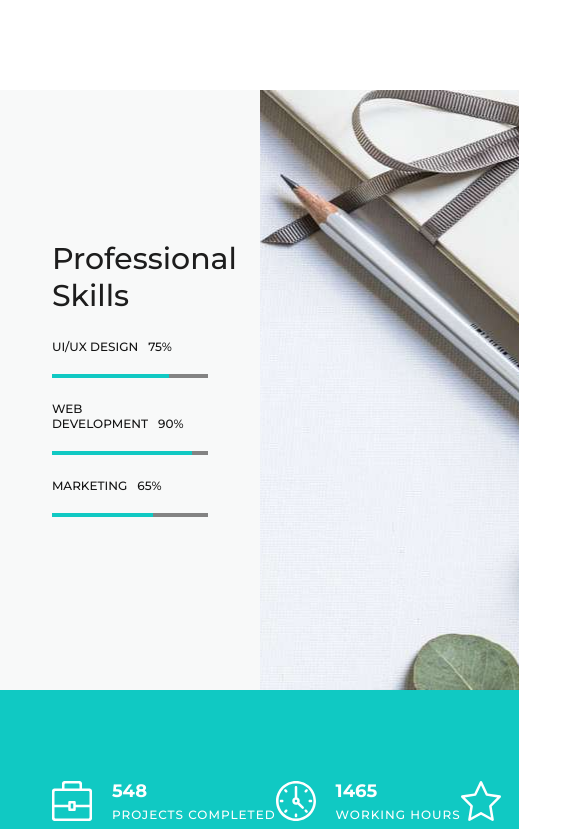
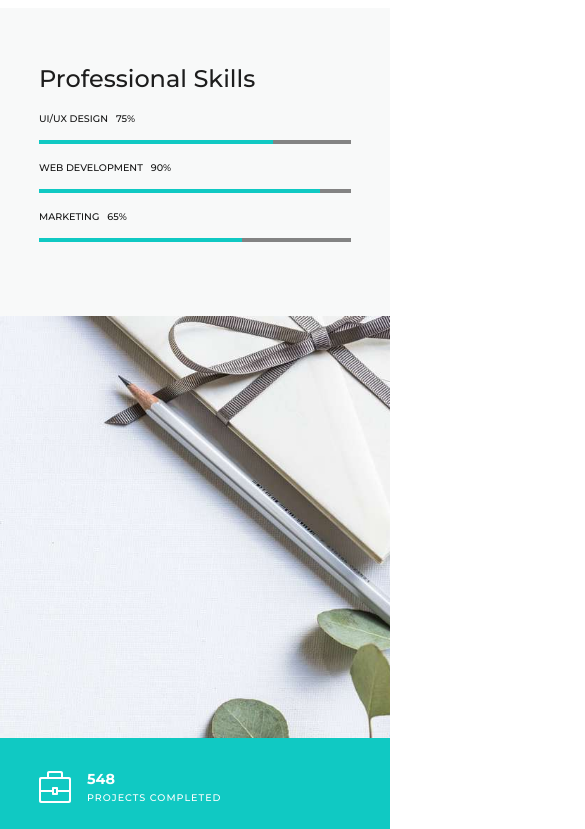
Before and after one commit to h-des/V-Mockup, a website: page index.html in a window 390 px wide. Shown: the part 1171-2000 px from the top of the page, 585 px wide, since content can reach past the window. Drawn offline with nearby package versions, Linux system fonts and the light colour scheme; files that its build step writes are made by us from their sources.

Commit message:
add gallery images, add breakpoints for rwd

```diff
--- a/index.html
+++ b/index.html
@@ -83,14 +83,14 @@
     </div>
   </section>
   <section class="section-gallery">
-    <img src="images/skills-img.jpg" alt="" class="gallery-img">
-    <img src="images/skills-img.jpg" alt="" class="gallery-img">
-    <img src="images/skills-img.jpg" alt="" class="gallery-img">
-    <img src="images/skills-img.jpg" alt="" class="gallery-img">
-    <img src="images/skills-img.jpg" alt="" class="gallery-img">
-    <img src="images/skills-img.jpg" alt="" class="gallery-img">
-    <img src="images/skills-img.jpg" alt="" class="gallery-img">
-    <img src="images/skills-img.jpg" alt="" class="gallery-img">
+    <img src="images/gallery001.jpg" alt="" class="gallery-img">
+    <img src="images/gallery009.jpg" alt="" class="gallery-img">
+    <img src="images/gallery003.jpg" alt="" class="gallery-img">
+    <img src="images/gallery004.jpg" alt="" class="gallery-img">
+    <img src="images/gallery005.jpg" alt="" class="gallery-img">
+    <img src="images/gallery006.jpg" alt="" class="gallery-img">
+    <img src="images/gallery007.jpg" alt="" class="gallery-img">
+    <img src="images/gallery008.jpg" alt="" class="gallery-img">
     <button class="load-more-btn">load more work</button>
   </section>
   <section class="section-work-process">
@@ -192,8 +192,8 @@
         <p>HTML and CSS by H-Des.</p>
       </div>
       <div class="footer__contact">
-        hello@pirolltheme.com
-        +44 987 065 908
+        <p>hello@pirolltheme.com</p>
+        <p>+44 987 065 908</p>
       </div>
       <div class="footer__links">
         <ul class="footer__ul">
--- a/sass/abstract/_mixins.scss
+++ b/sass/abstract/_mixins.scss
@@ -5,3 +5,16 @@
   [main-start] repeat(8,  minmax(10px, 1fr) ) [main-end]
   minmax(10px, 1fr) [full-end];
 }
+
+
+@mixin breakpoint($point) {
+  @if $point == laptop {
+    @media only screen and (max-width: 72em) { @content ; }
+ }
+ @else if $point == tablet {
+  @media only screen and (max-width: 48em)  { @content ; }
+  }
+ @else if $point == mobileonly {
+    @media only screen and (max-width: 37.5em)  { @content ; }
+ }
+}
--- a/sass/base/_base.scss
+++ b/sass/base/_base.scss
@@ -27,6 +27,11 @@ $font-secondary: 'Arial', sans-serif;
 html {
   box-sizing: border-box;
   font-size: 62.5%;
+
+  @include breakpoint(mobileonly) {
+    font-size: 50%;
+  }
+
 }
 
 button {
--- a/sass/layout/_footer.scss
+++ b/sass/layout/_footer.scss
@@ -6,19 +6,52 @@
   font-size: 1.5rem;
   @include grid;
 
+
+
   &__container {
     grid-column: main-start/ main-end;
     padding: 10rem 0;
     display: grid;
     grid-template-columns: repeat(12, 1fr);
+
+    @include breakpoint(laptop) {
+      grid-template-rows: repeat(2, min-content);
+      grid-row-gap: 2rem;
+    }
+
+    @include breakpoint(mobileonly) {
+      padding: 4rem 0;
+      grid-template-rows: repeat(3, min-content);
+    }
+
   }
 
   &__info {
     grid-column: 1/ span 3;
+    @include breakpoint(laptop) {
+      grid-column: 1/ span 6;
+      // justify-self: end;
+    }
+
+    @include breakpoint(mobileonly) {
+      grid-column: 1/-1;
+      text-align: center;
+    }
   }
 
   &__contact {
     grid-column: 6/span 2;
+
+    @include breakpoint(laptop) {
+      grid-column: 7/ span 6;
+      // justify-self: end;
+    }
+
+    @include breakpoint(mobileonly) {
+      grid-column: 1/ -1;
+      grid-row: 2;
+      text-align: center;
+    }
   }
 
 
@@ -47,8 +80,17 @@
   &__links {
     grid-column: 9/ -1;
 
+    @include breakpoint(laptop) {
+      grid-column: 1/-1;
+      grid-row: 2;
+    }
 
+    @include breakpoint(mobileonly) {
+      grid-column: 1/-1;
+      grid-row: 3;
+    }
   }
+
 
   &__ul {
     display: flex;
@@ -56,12 +98,30 @@
     float: left;
     margin-right: 4rem;
 
+    @include breakpoint(mobileonly) {
+      float: none;
+      margin-right: 0;
+      * {
+        margin-bottom: 1rem;
+        text-align: center;
+      }
+    }
+
+
     &:not(:last-child) {
 
     }
 
     &:last-child {
       float: right;
+
+      @include breakpoint(laptop) {
+        float: left;
+      }
+
+      @include breakpoint(mobileonly) {
+        float: none;
+      }
     }
   }
 
--- a/sass/layout/_header.scss
+++ b/sass/layout/_header.scss
@@ -1,6 +1,6 @@
 .header {
   background-image: url('./../images/header_bg.jpg');
-  background-position: center;
+  background-position: right;
   background-size: cover;
   background-repeat: no-repeat;
   height: 100vh;
@@ -20,6 +20,13 @@
     display: flex;
     flex-direction: column;
     align-items: flex-start;
+
+    @include breakpoint(laptop) {
+      padding: 0 5rem;
+      grid-column: 1/-1;
+      margin-top: 10rem;
+    }
+
   }
 
   &__heading {
--- a/sass/layout/_nav.scss
+++ b/sass/layout/_nav.scss
@@ -10,7 +10,7 @@
   background-color: white;
   box-shadow: 0px 4px 10px 0px rgba(0,0,0,0.2);
 
-  @media only screen and (max-width: 768px) {
+  @include breakpoint(tablet) {
     padding: 1rem 0;
   }
 
@@ -20,7 +20,7 @@
     margin-right: 1rem;
     padding-top: 1rem;
 
-    @media only screen and (max-width: 768px) {
+    @include breakpoint(tablet) {
       display: none;
     }
   }
@@ -43,7 +43,7 @@
       color: $color-grey-dark-1;
       border-bottom: 1px solid $color-grey-dark-1;
 
-      @media only screen and (max-width: 768px) {
+      @include breakpoint(tablet) {
         border: none;
       }
     }
@@ -54,13 +54,13 @@
     float: right;
     width: 20px;
     height: 2px;
-    margin-right: 2rem;
-    margin-top: 1rem;
+    margin-right: 20px;
+    margin-top: 10px;
     cursor: pointer;
     background-color: $color-grey-dark-2;
     transition: .3s all;
 
-    @media only screen and (max-width: 768px) {
+    @include breakpoint(tablet) {
       display: inline-block;
     }
 
@@ -74,7 +74,7 @@
     }
 
     &::before {
-      transform: translateY(px);
+      transform: translateY(0px);
     }
 
     &::after {
@@ -95,7 +95,7 @@
   }
 
   &__checkbox:checked ~ &__list > &__item{
-    padding: 2rem 0;
+    padding: 20px 0;
     text-align: center;
     background-color: white;
     color: $color-grey-dark-2;
@@ -112,8 +112,15 @@
     }
 
     &::after {
-      transform:  translateY(-20px) rotate(135deg);
+      transform: translateY(-20px) rotate(135deg);
+
+      @include breakpoint(tablet) {
+        transform: translateY(-18px) rotate(135deg);
+      }
     }
+
+
+
 
     &::before {
       transform: translateY(7px) rotate(-135deg) ;
--- a/sass/main.scss
+++ b/sass/main.scss
@@ -1,6 +1,6 @@
+@import "abstract/mixins";
 @import "base/base";
 @import "base/typography";
-@import "abstract/mixins";
 
 //pages
 @import "pages/home";
--- a/sass/pages/_home.scss
+++ b/sass/pages/_home.scss
@@ -14,16 +14,21 @@
 .section-skills {
   grid-column: full-start/full-end;
   background-color: $color-grey-light-1;
-  display: grid;
-  grid-template-columns:
-  [full-start] minmax(10px, 1fr)
-  [main-start] repeat(8,  minmax(10px, 1fr) ) [main-end]
-  minmax(10px, 1fr) [full-end];
+  @include grid;
+
+  @include breakpoint(mobileonly) {
+    grid-template-rows: min-content 50vh;
+  }
 
   .skills {
     grid-column: main-start / span 3;
     margin: 15rem 0;
     position: relative;
+
+    @include breakpoint(mobileonly) {
+      margin: 7rem 0;
+      grid-column: main-start / main-end;
+    }
 
     &__title {
       color: white;
@@ -82,22 +87,35 @@
     background-position: center;
     background-size: cover;
     grid-column: 6/ -1;
+
+    @include breakpoint(mobileonly) {
+      grid-row: 2;
+      grid-column: 1/-1;
+    }
   }
 }
 
 .section-stats {
   grid-column: full-start/full-end;
   background-color: $color-primary;
-  display: grid;
-  grid-template-columns:
-  [full-start] minmax(10px, 1fr)
-  [main-start] repeat(8,  minmax(10px, 1fr) ) [main-end]
-  minmax(10px, 1fr) [full-end];
+  @include grid;
+
 
   .stats-container {
     grid-column: main-start / main-end;
     display: grid;
     grid-auto-flow: column;
+
+    @include breakpoint(laptop) {
+      grid-template-columns: repeat(2, min-content);
+      grid-template-rows: repeat(2, min-content);
+      justify-content: space-evenly;
+    }
+
+    @include breakpoint(mobileonly) {
+      grid-template-columns: 1fr;
+      grid-template-rows: repeat(4, min-content);
+    }
   }
 
   .stat {
@@ -109,6 +127,11 @@
     font-size: 1.8rem;
     font-weight: 500;
     margin: 9rem 0;
+
+    @include breakpoint(mobileonly) {
+      margin: 4rem 0;
+    }
+
 
     &__icon {
       grid-row: 1/ span 2;
@@ -138,12 +161,12 @@
   display: grid;
   grid-template-columns: repeat(4, 25%);
 
-  @media only screen and (max-width: 800px) {
+  @include breakpoint(tablet) {
     grid-template-columns: repeat(2,50%);
   }
 
   .gallery-img {
-    width: 100%
+    width: 100%;
   }
 
   .load-more-btn {
@@ -206,6 +229,18 @@
     grid-gap: 6rem;
     grid-template-columns: repeat(4, 1fr);
     margin: 10rem 0;
+
+    @include breakpoint(laptop) {
+      grid-template-columns: repeat(2, auto);
+      grid-template-rows: repeat(4, min-content);
+      justify-content: space-evenly;
+    }
+
+    @include breakpoint(mobileonly) {
+      grid-template-columns: 1fr;
+      grid-template-rows: repeat(8, min-content);
+      justify-content: space-evenly;
+    }
   }
 
   .service {
@@ -244,10 +279,21 @@
   padding: 17rem 17rem 0 17rem;
   @include grid;
 
+
+  @include breakpoint(mobileonly) {
+    padding: 4rem 2rem;
+  }
+
+
   .testimonial {
     grid-column: main-start / main-end;
     text-align: center;
     margin-bottom: 10rem;
+
+    @include breakpoint(mobileonly) {
+      margin-bottom: 4rem;
+    }
+
 
     &__quote {
       color: white;
@@ -273,6 +319,11 @@
     width: 4rem;
     justify-content: space-between;
     margin-bottom: 10rem;
+
+    @include breakpoint(mobileonly) {
+      margin-bottom: 0;
+    }
+
   }
 
   .carousel-label {
@@ -300,7 +351,22 @@
 
   display: flex;
   justify-content: space-between;
-  margin: 6rem 0;
+  margin: 6rem 2rem;
+
+  @include breakpoint(mobileonly) {
+    flex-direction: column;
+    align-items: center;
+  }
+
+  .customers-img {
+    @include breakpoint(mobileonly) {
+      width: 10rem;
+
+      &:not(:last-child) {
+        margin-bottom: 2rem;
+      }
+    }
+  }
 }
 
 .section-contact {
@@ -313,10 +379,15 @@
 
     display: grid;
     grid-template-columns: 1fr 1fr;
-    grid-gap: 3.2rem;
+    grid-column-gap: 2vw;
+    grid-row-gap: 3.2rem;
     margin: 0 auto;
     width: 90%;
     max-width: 80rem;
+
+    @include breakpoint(mobileonly) {
+      grid-template-columns: 1fr;
+    }
 
     &__input, &__textarea {
       font-size: 1.5rem;
@@ -326,6 +397,7 @@
       border-radius: 3px;
       font-weight: 500;
       color: $color-grey-dark-1;
+
 
       &:active, &:focus {
         outline: 2px solid $color-grey-dark-1;
@@ -357,6 +429,11 @@
 
       &--right {
         grid-column: 2/ span 1;
+
+        @include breakpoint(mobileonly) {
+          grid-column: 1/span 1;
+        }
+
       }
       &--span {
         grid-column: 1/-1;
```
Also changed, not shown: images/gallery001.jpg (added), images/gallery003.jpg (added), images/gallery004.jpg (added), images/gallery005.jpg (added), images/gallery006.jpg (added), images/gallery007.jpg (added), images/gallery008.jpg (added), images/gallery009.jpg (added).
